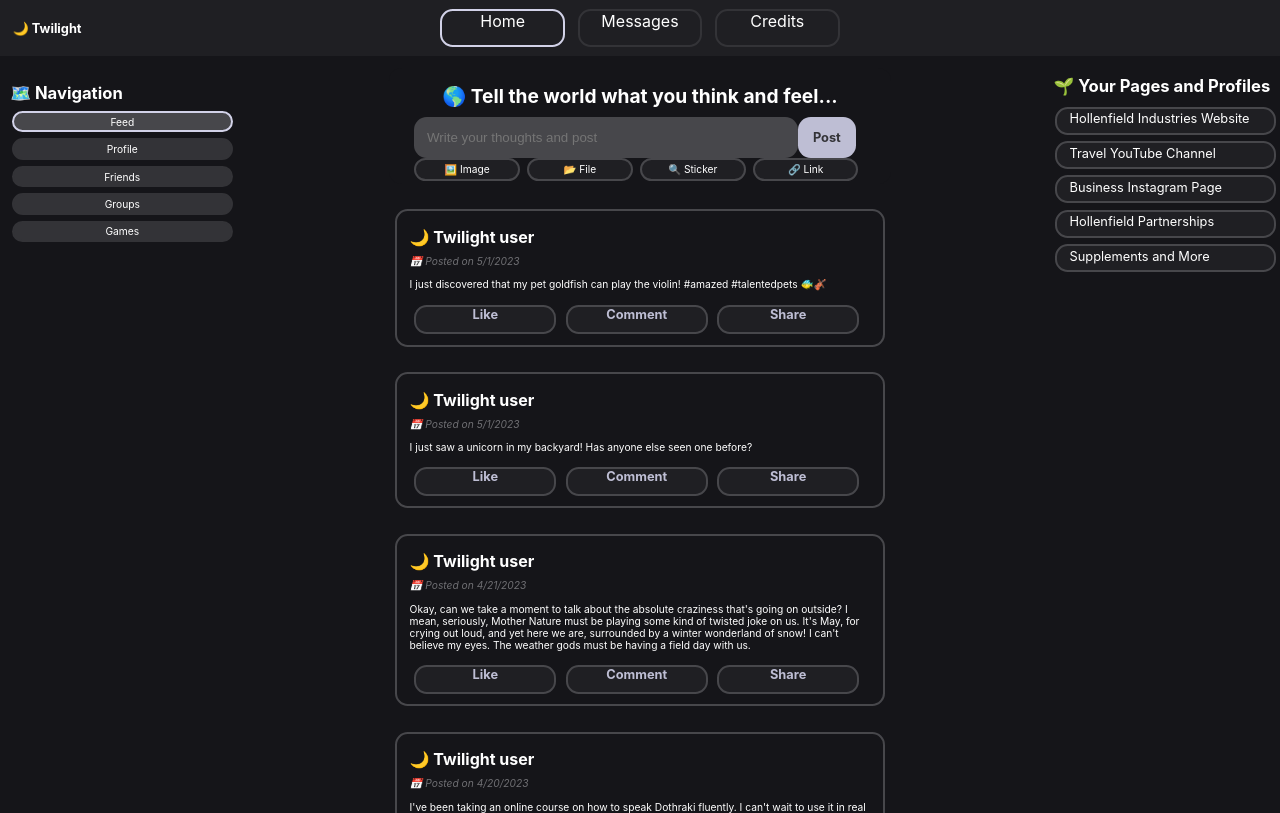
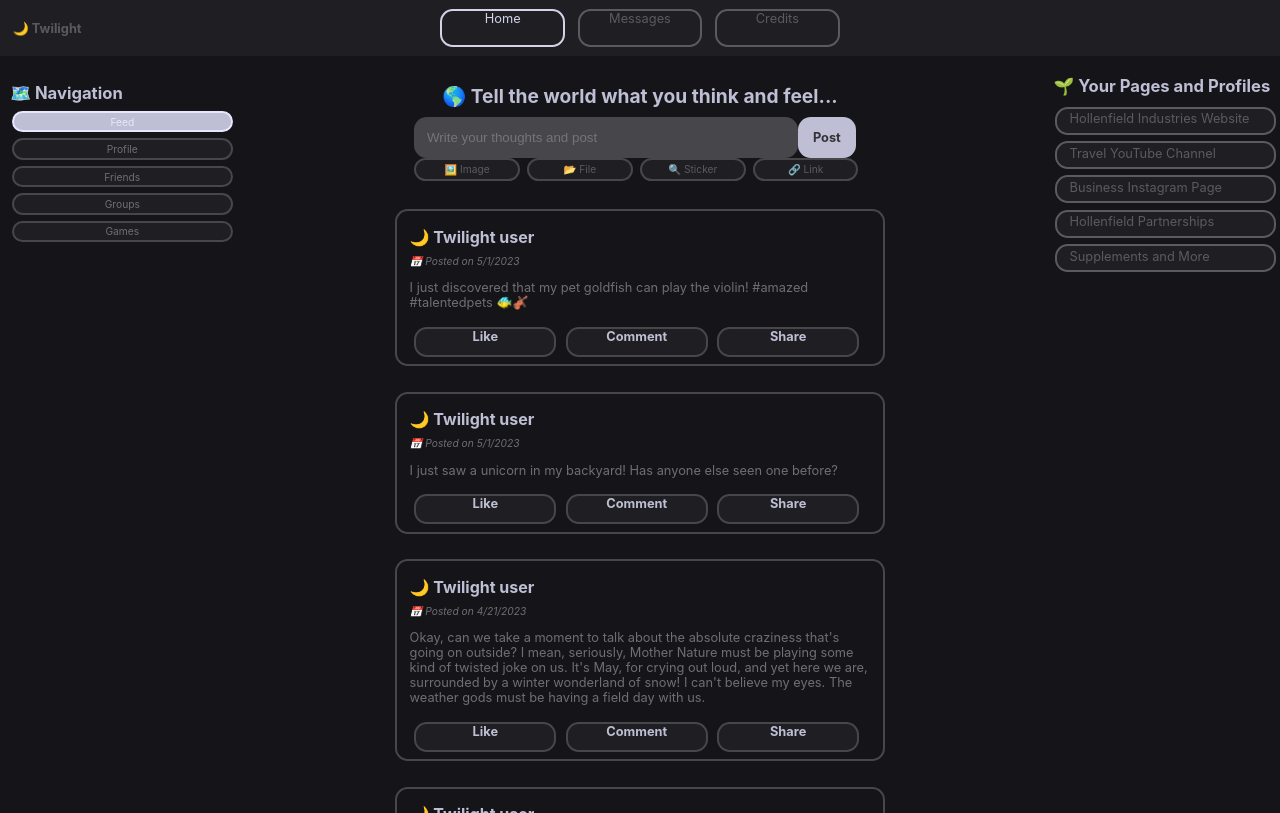
Before and after one commit to MigoDelMundo/twilight_recode, a React (Create React App) app: page / in a window 1280 px wide. Built offline with nearby package versions, Linux system fonts and the light colour scheme.

Commit message:
Light mode

```diff
--- a/public/index.html
+++ b/public/index.html
@@ -24,7 +24,7 @@
     -->
     <title>Twilight by Migo</title>
   </head>
-  <body>
+  <body class="dark_mode">
     <noscript>You need to enable JavaScript to run this app.</noscript>
     <div id="root"></div>
     <!--
--- a/src/App.css
+++ b/src/App.css
@@ -1,11 +1,12 @@
 :root {
+
+  --background-color: rgb(21, 21, 25);
+
   --darker-dark: rgb(31, 31, 35);
   --dark: rgb(51, 51, 55);
   --neutral: rgb(71, 71, 75);
   --light: rgb(91, 91, 95);
   --lighter-light: rgb(111, 111, 115);
-
-  --background-color: rgb(21, 21, 25);
 
   --selected-darker: rgb(190, 190, 212);
   --selected: rgb(210, 210, 232);
@@ -25,14 +26,15 @@
 
 body {
   background-color: var(--background-color);
-  color: white;
+  color: var(--light);
   font-size: 0.8vw;
   overflow: hidden;
 }
 
 h3 {
   font-size: 1.3vw;
-  padding: 0.3vw
+  padding: 0.3vw;
+  color: var(--selected-darker);
 }
 
 input:focus {
@@ -59,7 +61,8 @@ input:focus {
 }
 
 .Header-Button {
-  border: 0.2vw solid var(--dark);
+  border: 0.2vw solid var(--light);
+  color: var(--light);
   margin: 0.5vw;
   padding: 0 0.3vw 0;
   user-select: none;
@@ -69,7 +72,7 @@ input:focus {
   overflow: hidden;
   border-radius: 1vw;
   text-align: center;
-  font-size: 2vh;
+  font-size: 1vw;
 }
 
 .Header-Button:hover {
@@ -79,6 +82,7 @@ input:focus {
 
 .Header-Button.Selected {
   border: 0.2vw solid var(--selected);
+  color: var(--selected);
 }
 
 .SubpageSlot {
@@ -118,8 +122,9 @@ input:focus {
 .Sidebar-Button {
   width: 15vw;
   margin: 0.5vw 0.4vw 0.5vw;
-  background-color:  var(--dark);
-  border: 0.2vw solid var(--dark);
+  background-color:  var(--darker-dark);
+  border: 0.2vw solid var(--neutral);
+  color: var(--lighter-light);
   border-radius: 1vw;
   padding: 0.2vw 1vw 0.2vw;
   flex-shrink: 0;
@@ -135,8 +140,9 @@ input:focus {
 .Sidebar-Button-Selected {
   width: 15vw;
   margin: 0.5vw 0.4vw 0.5vw;
-  background-color:  var(--neutral);
-  border: 0.2vw solid var(--selected);
+  background-color:  var(--selected-darker);
+  border: 0.2vw solid var(--selected-lighter);
+  color: var(--selected-lighter);
   border-radius: 1vw;
   padding: 0.2vw 1vw 0.2vw;
   flex-shrink: 0;
@@ -169,6 +175,7 @@ input:focus {
 }
 
 .Centerpage-MessageComposer h2 {
+  color: var(--selected-darker);
   margin: 1.25vw auto 0.75vw;
   font-weight: bold;
   width: 90%;
@@ -328,6 +335,7 @@ input:focus {
 .FeedPost-PosterInfo {
   font-size: 1.25vw;
   font-weight: bold;
+  color: var(--selected-darker);
 }
 
 .FeedPost-DateInfo {
@@ -368,6 +376,11 @@ input:focus {
   border-color: var(--selected-lighter);
 }
 
+.FeedPost-Paragraph {
+  color: var(--lighter-light);
+  font-size: 1vw;
+}
+
 .PostPictureSlot {
   width: 100%;
   height: 15vw;
@@ -392,6 +405,7 @@ input:focus {
   font-size: 1.5vw;
   font-weight: bold;
   width: 100%;
+  color: var(--selected-darker);
 }
 
 .ProfileDescriptionHandle {
@@ -453,6 +467,7 @@ input:focus {
 
 .FriendSuggestions-Title {
   background-color: var(--background-color);
+  color: var(--selected-darker);
   border-radius: 1vw;
   padding: 0.5vw 0.5vw 5vh;
   width: 60%;
@@ -575,6 +590,7 @@ input:focus {
   background-color: var(--background-color);
   border-radius: 1vw;
   font-weight: bold;
+  color: var(--selected-darker);
   font-size: 1.5vw;
   width: 70%;
   padding: 0.5vw 0.5vw 1.5vw;
@@ -637,6 +653,7 @@ input:focus {
 }
 
 .Groups-Name {
+  color: var(--selected-darker);
   display: block;
   width: 80%;
   font-size: 1.5em;
@@ -678,7 +695,8 @@ input:focus {
 }
 
 .Games-Header h1 {
-  margin: 1vw auto 0
+  margin: 1vw auto 0;
+  color: var(--selected-darker)
 }
 
 .Games-Header p {
@@ -754,6 +772,7 @@ input:focus {
   margin-top: 0.4vw;
   font-size: 1.5vw;
   font-weight: bold;
+  color: var(--selected-darker);
 }
 
 .Game-Texts .Description {
@@ -798,7 +817,8 @@ input:focus {
   font-size: 1vw;
   margin: 0.5vw 0.4vw 0.5vw;
   background-color:  var(--darker-dark);
-  border: 0.2vw solid var(--neutral);
+  border: 0.2vw solid var(--light);
+  color: var(--light);
   border-radius: 1vw;
   padding: 0.2vw 1vw 0.5vw;
   flex-shrink: 0;
@@ -960,20 +980,22 @@ input:focus {
 }
 
 .Conversation-Name {
+  color: var(--lighter-light);
   font-weight: bold;
   font-size: 1.1vw;
   padding: 0;
 }
 
 .Last-Message {
-  font-size: 0.8vw;
+  font-size: 1vw;
   margin: 0.1vw 0;
+  color: var(--light);
 }
 
 .MessageDate {
   font-size: 1.4vh;
   font-style: italic;
-  color: var(--selected-darker);
+  color: var(--light);
 }
 
 .MessageColumn-Header-Information {
@@ -1036,6 +1058,7 @@ input:focus {
 }
 
 .ConversationNameRightCol {
+  color: var(--selected-darker);
   margin: 1vw auto 1vw;
   text-align: center;
   width: 70%;
@@ -1051,7 +1074,8 @@ input:focus {
 }
 
 .RightColOption {
-  background-color: var(--dark);
+  background-color: var(--darker-dark);
+  color: var(--light);
   margin: 0.5vw auto 0.5vw;
   padding: 0.3vw;
   padding-left: 1vw;
@@ -1068,3 +1092,24 @@ input:focus {
   font-size: 1rem;
   margin: 0 auto 0;
 }
+
+.ToggleModeDiv {
+  width: 200px;
+  background-color: var(--darker-dark);
+  border: 0.2vw solid var(--lighter-light);
+  color: var(--lighter-light);
+  border-radius: 2vw;
+  padding: 0.5vw 1vw 0.5vw;
+  cursor: pointer;
+  text-align: center;
+  pointer-events: all;
+}
+
+.ToggleModeDiv button {
+  background-color: inherit;
+  border: none;
+  color: inherit;
+  padding: 0;
+  font: inherit;
+  cursor: inherit;
+}
--- a/src/components/subpages/credits/credits.tsx
+++ b/src/components/subpages/credits/credits.tsx
@@ -1,4 +1,5 @@
 import React from "react";
+import ToggleModeDiv from "./togglemodediv";
 
 const Credits = () => {
   return (
@@ -10,15 +11,19 @@ const Credits = () => {
           to program with React.js with his course. Highly recommend.
           <br /> Credits to ChatGPT for helping me with so much of the logic and
           errors that came up with the programming of this website. Helped me so
-          much that it's insane.
+          much that it's insane. Also for the feed posts a majority of them came
+          from ChatGPT with my ideas as a base
+          <br /> Credits to Pexels as well because some pictures are owned by
+          them
           <br /> Credits to you as well for reading this part of the website
           haha thanks
           <br />
           <br /> I don't know what else to put so I want to shoutout some other
           people. <br />
-          Shoutout to my dearest mom who bought me a new laptop which was
-          basically where I spent a majority of my coding time in.
+          <br />
+          <br /> Oh, and also,
         </p>
+        <ToggleModeDiv />
       </div>
     </>
   );
--- /dev/null
+++ b/src/components/subpages/credits/togglemodediv.tsx
@@ -0,0 +1,47 @@
+import React, { useState } from "react";
+
+const ToggleModeDiv = () => {
+  const [isDarkMode, setIsDarkMode] = useState(false);
+
+  const toggleMode = () => {
+    setIsDarkMode(!isDarkMode);
+    updateCSSVariables(!isDarkMode);
+    const bodyElement = document.body;
+    bodyElement.classList.toggle("dark_mode");
+  };
+
+  const updateCSSVariables = (isDarkMode: boolean) => {
+    const root = document.documentElement;
+    if (isDarkMode) {
+      // Update CSS variables for dark mode
+      root.style.setProperty("--background-color", "rgb(21, 21, 25)");
+      root.style.setProperty("--darker-dark", "rgb(31, 31, 35)");
+      root.style.setProperty("--dark", "rgb(51, 51, 55)");
+      root.style.setProperty("--neutral", "rgb(71, 71, 75)");
+      root.style.setProperty("--light", "rgb(91, 91, 95)");
+      root.style.setProperty("--lighter-light", "rgb(111, 111, 115)");
+      root.style.setProperty("--selected-darker", "rgb(190, 190, 212)");
+      root.style.setProperty("--selected", "rgb(210, 210, 232)");
+      root.style.setProperty("--selected-lighter", "rgb(230, 230, 252)");
+    } else {
+      // Update CSS variables for light mode
+      root.style.setProperty("--background-color", "rgb(245, 245, 245)");
+      root.style.setProperty("--darker-dark", "rgb(220, 220, 220)");
+      root.style.setProperty("--dark", "rgb(200, 200, 200)");
+      root.style.setProperty("--neutral", "rgb(180, 180, 180)");
+      root.style.setProperty("--light", "rgb(160, 160, 160)");
+      root.style.setProperty("--lighter-light", "rgb(140, 140, 140)");
+      root.style.setProperty("--selected-darker", "rgb(0, 190, 170)");
+      root.style.setProperty("--selected", "rgb(0, 220, 200)");
+      root.style.setProperty("--selected-lighter", "rgb(0, 250, 230)");
+    }
+  };
+
+  return (
+    <div className="ToggleModeDiv" onClick={toggleMode}>
+      Toggle Light or Dark Mode
+    </div>
+  );
+};
+
+export default ToggleModeDiv;
```
